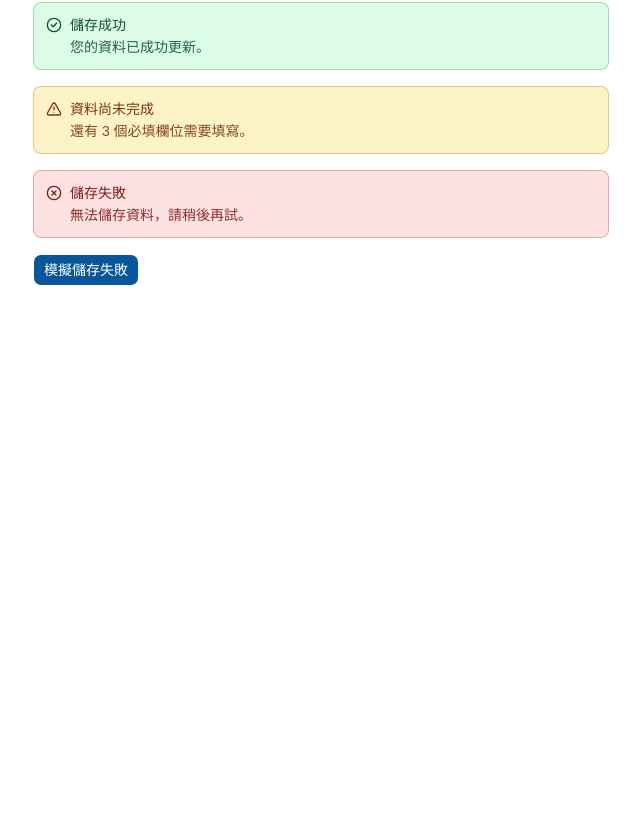
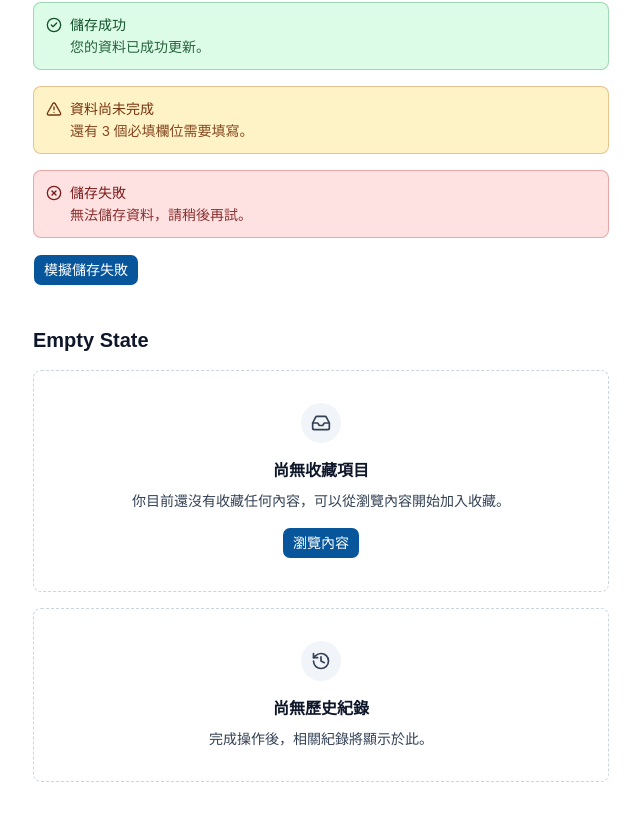
Before and after one commit to sufyspace/ui-kit-a11y, a React (Vite) app: page / in a window 1280 px wide. Shown: the part 6287-7101 px from the top of the page, without its empty margins (95-735 px from the left). Before the commit the page ends 6605 px from the top, so only its background shows below. Built offline with nearby package versions, Linux system fonts and the light colour scheme.

Commit message:
feat: add empty state component

```diff
--- a/src/App.tsx
+++ b/src/App.tsx
@@ -30,8 +30,16 @@ import {
     AlertDescription,
     AlertTitle,
 } from "@/components/ui/alert"
+import {
+    EmptyState,
+    EmptyStateAction,
+    EmptyStateDescription,
+    EmptyStateIcon,
+    EmptyStateTitle,
+} from "@/components/ui/empty-state"
 
-import { Search, Plus, Save, Trash2, CircleCheck, Info, CircleX, TriangleAlert } from "lucide-react"
+import { Search, Plus, Save, Trash2, CircleCheck, Info, CircleX,
+    TriangleAlert, InboxIcon, HistoryIcon } from "lucide-react"
 import { useEffect, useState } from "react"
 
 
@@ -1279,6 +1287,47 @@ function App() {
                         )}
                     </div>
                 </section>
+
+                <section className="max-w-xl space-y-4">
+                    <h2 className="text-xl font-semibold">
+                        Empty State
+                    </h2>
+
+                    <EmptyState>
+                        <EmptyStateIcon aria-hidden="true">
+                            <InboxIcon />
+                        </EmptyStateIcon>
+
+                        <EmptyStateTitle>
+                            尚無收藏項目
+                        </EmptyStateTitle>
+
+                        <EmptyStateDescription>
+                            你目前還沒有收藏任何內容，可以從瀏覽內容開始加入收藏。
+                        </EmptyStateDescription>
+
+                        <EmptyStateAction>
+                            <Button>
+                                瀏覽內容
+                            </Button>
+                        </EmptyStateAction>
+                    </EmptyState>
+
+                    <EmptyState>
+                        <EmptyStateIcon aria-hidden="true">
+                            <HistoryIcon />
+                        </EmptyStateIcon>
+
+                        <EmptyStateTitle>
+                            尚無歷史紀錄
+                        </EmptyStateTitle>
+
+                        <EmptyStateDescription>
+                            完成操作後，相關紀錄將顯示於此。
+                        </EmptyStateDescription>
+                    </EmptyState>
+                </section>
+
             </div>
         </main>
     )
--- /dev/null
+++ b/src/components/ui/empty-state.tsx
@@ -0,0 +1,95 @@
+import * as React from "react"
+import { cn } from "cn"
+
+function EmptyState({
+                        className,
+                        ...props
+                    }: React.ComponentProps<"div">) {
+    return (
+        <div
+            data-slot="empty-state"
+            data-cui-slot="empty-state"
+            className={cn(
+                "flex w-full flex-col items-center justify-center gap-2 rounded-lg border border-dashed p-8 text-center",
+                className
+            )}
+            {...props}
+        />
+    )
+}
+
+function EmptyStateIcon({
+                            className,
+                            ...props
+                        }: React.ComponentProps<"div">) {
+    return (
+        <div
+            data-slot="empty-state-icon"
+            data-cui-slot="empty-state-icon"
+            className={cn(
+                "mb-2 flex size-10 items-center justify-center rounded-full bg-muted text-muted-foreground [&>svg]:size-5",
+                className
+            )}
+            {...props}
+        />
+    )
+}
+
+function EmptyStateTitle({
+                             className,
+                             ...props
+                         }: React.ComponentProps<"h3">) {
+    return (
+        <h3
+            data-slot="empty-state-title"
+            data-cui-slot="empty-state-title"
+            className={cn(
+                "text-base font-semibold",
+                className
+            )}
+            {...props}
+        />
+    )
+}
+
+function EmptyStateDescription({
+                                   className,
+                                   ...props
+                               }: React.ComponentProps<"p">) {
+    return (
+        <p
+            data-slot="empty-state-description"
+            data-cui-slot="empty-state-description"
+            className={cn(
+                "max-w-sm text-sm text-muted-foreground",
+                className
+            )}
+            {...props}
+        />
+    )
+}
+
+function EmptyStateAction({
+                              className,
+                              ...props
+                          }: React.ComponentProps<"div">) {
+    return (
+        <div
+            data-slot="empty-state-action"
+            data-cui-slot="empty-state-action"
+            className={cn(
+                "mt-2 flex items-center justify-center gap-2",
+                className
+            )}
+            {...props}
+        />
+    )
+}
+
+export {
+    EmptyState,
+    EmptyStateIcon,
+    EmptyStateTitle,
+    EmptyStateDescription,
+    EmptyStateAction,
+}
```
